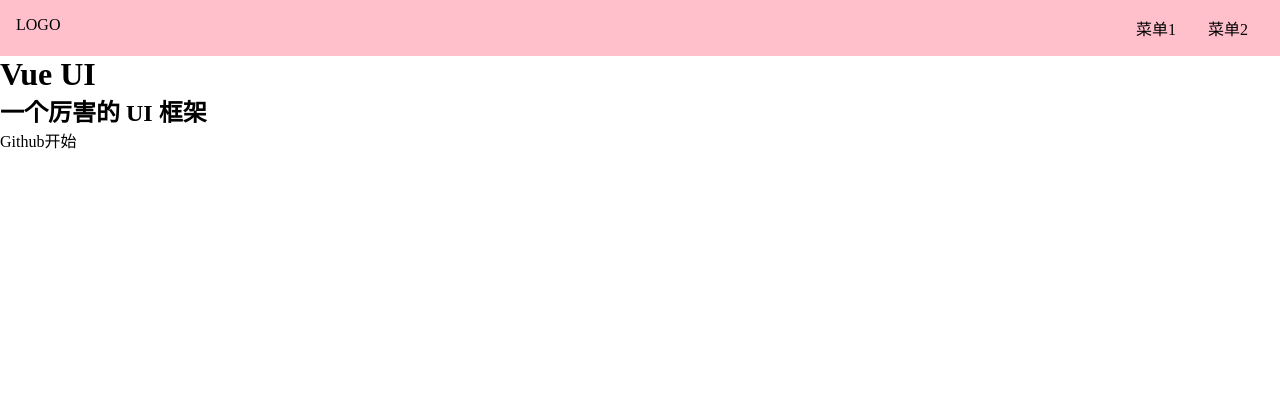
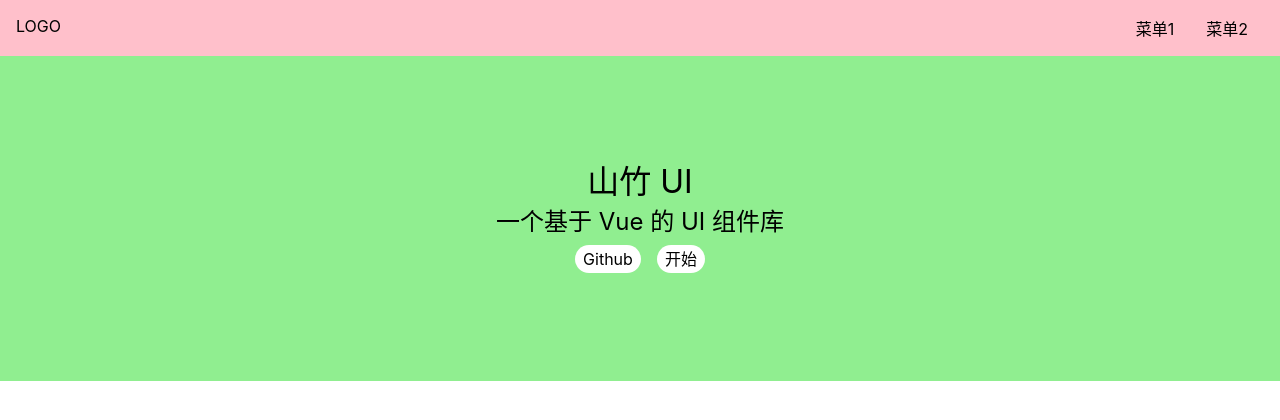
Before and after one commit to syqymyl/vue-components-library, a Vue app: page /#/ in a window 1280 px wide. Shown: the top 420 px of the page. Built offline with nearby package versions, Linux system fonts and the light colour scheme.

Commit message:
Home 页面的 css

```diff
--- a/src/index.scss
+++ b/src/index.scss
@@ -12,5 +12,25 @@
   color: inherit;
   &:hover {
     border-bottom: 1px solid;
+    cursor: pointer;
   }
 }
+h1,
+h2,
+h3,
+h4,
+h5,
+h6 {
+  font-weight: normal;
+}
+
+body {
+  font-size: 16px;
+  // 为什么这样写 font-family
+  // 答案见 https://github.com/zenozeng/fonts.css/
+  font-family: -apple-system, 'Noto Sans', 'Helvetica Neue', Helvetica,
+    'Nimbus Sans L', Arial, 'Liberation Sans', 'PingFang SC', 'Hiragino Sans GB',
+    'Noto Sans CJK SC', 'Source Han Sans SC', 'Source Han Sans CN',
+    'Microsoft YaHei', 'Wenquanyi Micro Hei', 'WenQuanYi Zen Hei', 'ST Heiti',
+    SimHei, 'WenQuanYi Zen Hei Sharp', sans-serif;
+}
--- a/src/views/Home.vue
+++ b/src/views/Home.vue
@@ -2,8 +2,8 @@
   <div>
     <Topnav />
     <div class="banner">
-      <h1>Vue UI</h1>
-      <h2>一个厉害的 UI 框架</h2>
+      <h1>山竹 UI</h1>
+      <h2>一个基于 Vue 的 UI 组件库</h2>
       <p class="actions">
         <a href="">Github</a>
         <a href="">开始</a>
@@ -19,4 +19,26 @@
 }
 </script>
 
-<style lang="scss" scoped></style>
+<style lang="scss" scoped>
+.banner {
+  padding: 100px 0;
+  display: flex;
+  justify-content: center;
+  align-items: center;
+  flex-direction: column;
+  background: lightgreen;
+  > .actions {
+    padding: 8px 0;
+    a {
+      margin: 0 8px;
+      background: #fff;
+      display: inline-block;
+      $h: 28px;
+      height: $h;
+      line-height: $h;
+      border-radius: $h/2;
+      padding: 0 8px;
+    }
+  }
+}
+</style>
```
